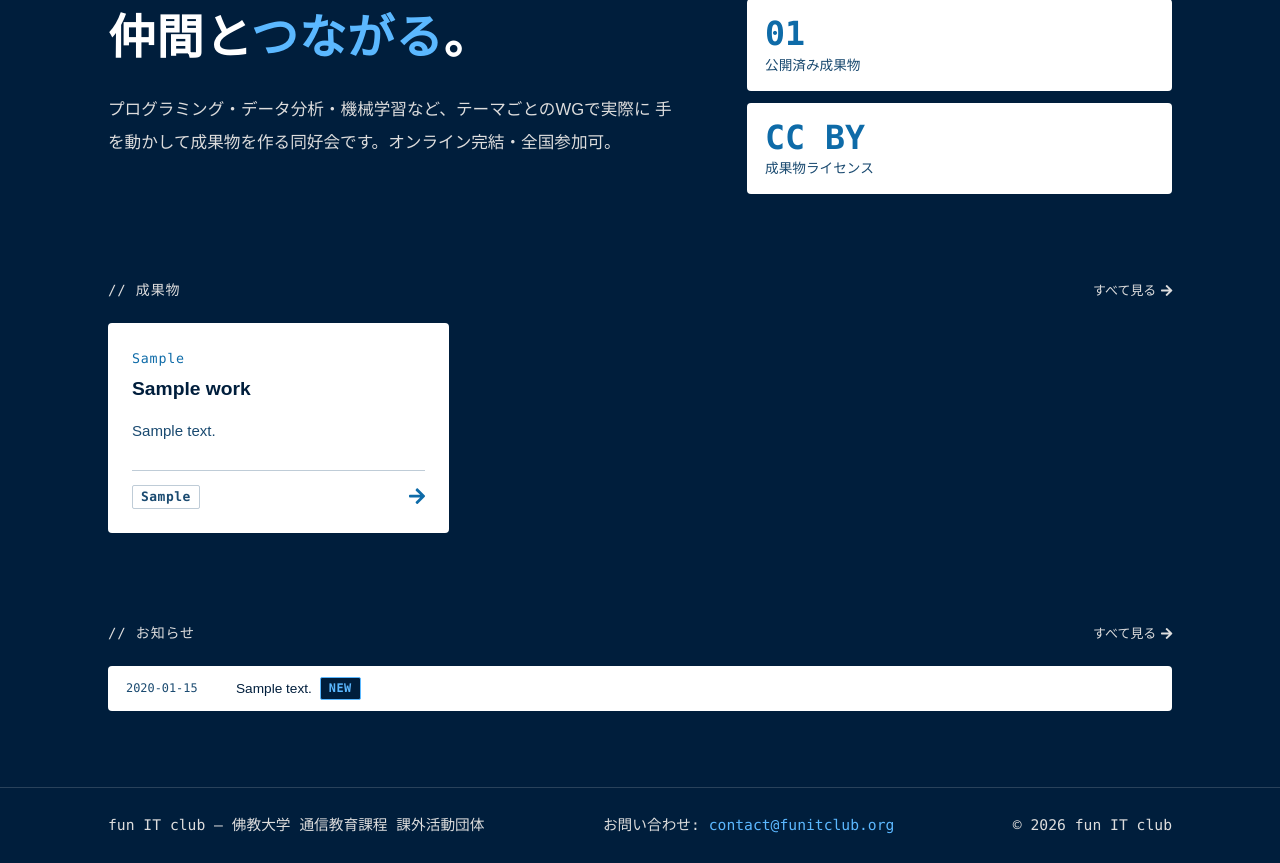
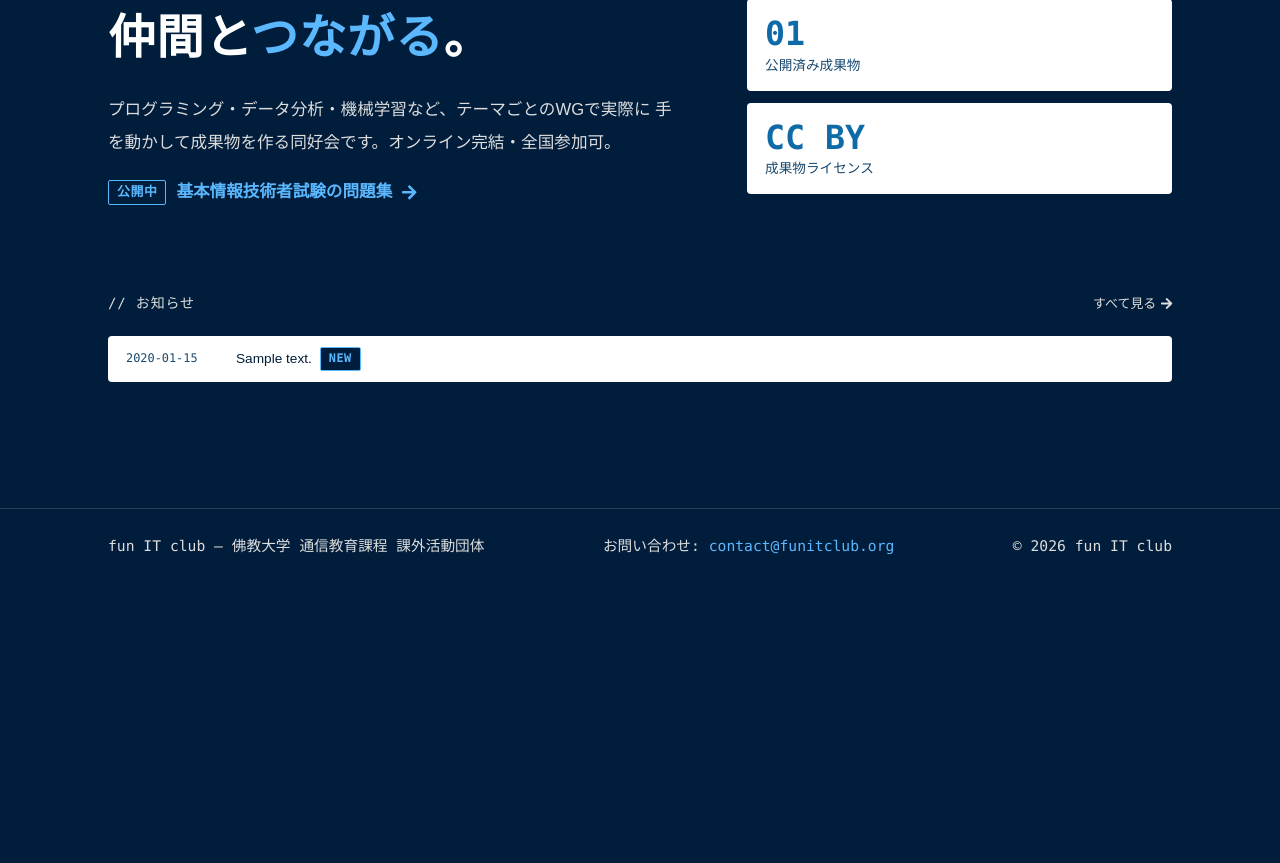
Before and after one commit to funITclub/homepage, a Django app: page / in a window 1280 px wide. Shown: the part 217-1080 px from the top of the page. After the commit the page ends 772 px from the top, so only its background shows below. Run offline with Django 5.2, Linux system fonts and the light colour scheme; data comes from the database, SQL or seed files in the repository; tables that the repository leaves empty hold one stand-in row (values such as "Sample post").

Commit message:
成果物の欄をやめ、TOP のヒーローに問題集へのリンクだけを足す
トップページの構成は変えない方針にしたので、前のコミットの欄と
「TOP に載せる」の項目（マイグレーションを含む）を取り消す。
代わりにヒーローの説明文の下に「公開中」のリンクを1本置く。

Co-Authored-By: Claude Opus 5.5 <noreply@anthropic.com>

```diff
--- a/catalog/admin.py
+++ b/catalog/admin.py
@@ -18,7 +18,7 @@ class WgAdmin(admin.ModelAdmin):
 
 @admin.register(Work)
 class WorkAdmin(admin.ModelAdmin):
-    list_display = ('sort_order', 'category', 'title', 'license', 'is_featured', 'is_published', 'updated_at')
-    list_filter = ('is_published', 'is_featured', 'category')
+    list_display = ('sort_order', 'category', 'title', 'license', 'is_published', 'updated_at')
+    list_filter = ('is_published', 'category')
     search_fields = ('title', 'category', 'description')
     readonly_fields = ('created_at', 'updated_at')
--- a/catalog/forms.py
+++ b/catalog/forms.py
@@ -50,7 +50,7 @@ class WorkForm(forms.ModelForm):
         model = Work
         fields = [
             'category', 'title', 'description', 'license',
-            'url', 'is_featured', 'sort_order', 'is_published',
+            'url', 'sort_order', 'is_published',
         ]
         widgets = {
             'category': forms.TextInput(attrs={'placeholder': '例: Web App'}),
--- a/catalog/models.py
+++ b/catalog/models.py
@@ -137,11 +137,6 @@ class Work(models.Model):
         blank=True,
         help_text='空欄なら「作成中」ページに繋ぎます。',
     )
-    is_featured = models.BooleanField(
-        'TOP に載せる',
-        default=False,
-        help_text='入れると TOP の「成果物」にもカードを出します。公開中のものだけ。',
-    )
     sort_order = models.IntegerField(
         '表示順',
         default=0,
--- a/catalog/templates/catalog/work_list.html
+++ b/catalog/templates/catalog/work_list.html
@@ -20,8 +20,7 @@
 
         <p class="editor-note">
             公開サイトの「成果物」に出るカードです。公開中の件数が
-            TOP の「公開済み成果物」に入ります。「TOP に載せる」を入れたものは、
-            TOP の「成果物」にも同じカードを出します。
+            TOP の「公開済み成果物」に入ります。
         </p>
 
         <div class="editor-toolbar">
@@ -52,7 +51,7 @@
                                 {% if work.license %}<span class="badge badge-ink">{{ work.license }}</span>{% endif %}
                             </td>
                             <td class="editor-state">
-                                {% if work.is_published %}公開{% else %}下書き{% endif %}{% if work.is_featured %}・TOP{% endif %}
+                                {% if work.is_published %}公開{% else %}下書き{% endif %}
                             </td>
                             <td class="editor-actions">
                                 <a href="{% url 'edit:catalog:work_update' work.pk %}"><i class="fas fa-pen me-1"></i>編集</a>
--- a/home/templates/home/_work_card.html
+++ /dev/null
@@ -1,16 +0,0 @@
-{% load gate %}
-{# 成果物のカード。成果物一覧と TOP で共用する。 #}
-<div class="card work-card">
-    <div class="work-type">{{ work.category }}</div>
-    <h2>{{ work.title }}</h2>
-    <p class="work-desc">{{ work.description|linebreaksbr }}</p>
-    <div class="work-foot">
-        {% if work.license %}
-        <span class="badge badge-ink">{{ work.license }}</span>
-        {% else %}
-        <span></span>
-        {% endif %}
-        {# どれも別タブで開く。URL が未設定なら「作成中」ページ（閉じるボタンで元のページに戻る）。 #}
-        <a class="work-link" href="{% if work.url %}{{ work.url|gate_link }}{% else %}{% url 'home:coming_soon' %}?from=works{% endif %}" target="_blank" rel="noopener noreferrer" aria-label="詳細を見る（別タブで開きます）"><i class="fas fa-arrow-right"></i></a>
-    </div>
-</div>
--- a/home/templates/home/index.html
+++ b/home/templates/home/index.html
@@ -1,4 +1,5 @@
 {% extends "base.html" %}
+{% load gate %}
 
 {% block title %}fun IT club — 佛教大学 通信教育課程 課外活動団体{% endblock %}
 
@@ -13,6 +14,9 @@
                 プログラミング・データ分析・機械学習など、テーマごとのWGで実際に
                 手を動かして成果物を作る同好会です。オンライン完結・全国参加可。
             </p>
+            {# 別タブで開く。成果物一覧のカードと同じく通行証を付ける。 #}
+            {% url 'fe:index' as fe_url %}
+            <a class="hero-link" href="{{ fe_url|gate_link }}" target="_blank" rel="noopener noreferrer"><span class="badge badge-new">公開中</span>基本情報技術者試験の問題集<i class="fas fa-arrow-right"></i></a>
         </div>
 
         {# 件数は編集画面で登録した公開中のWG・成果物に連動する。 #}
@@ -31,22 +35,6 @@
             </div>
         </div>
     </section>
-
-    {# 編集画面で「TOP に載せる」を入れた成果物。1件もなければ欄ごと出さない。 #}
-    {% if featured_works %}
-    <section class="section">
-        <div class="section-head">
-            <p class="section-label">// 成果物</p>
-            <a class="section-more" href="{% url 'home:work_list' %}">すべて見る<i class="fas fa-arrow-right ms-1"></i></a>
-        </div>
-
-        <div class="grid-3">
-            {% for work in featured_works %}
-            {% include "home/_work_card.html" %}
-            {% endfor %}
-        </div>
-    </section>
-    {% endif %}
 
     <section class="section">
         <div class="section-head">
--- a/home/views.py
+++ b/home/views.py
@@ -130,10 +130,9 @@ class NavMixin:
 
 @method_decorator(login_not_required, name='dispatch')
 class IndexView(NavMixin, TemplateView):
-    """TOP。ヒーロー・活動サマリ・成果物・お知らせ。
+    """TOP。ヒーロー・活動サマリ・お知らせ。
 
     活動サマリの件数は、公開中のWG（活動中のみ）と成果物の登録数に連動する。
-    成果物は編集画面で「TOP に載せる」を入れたものだけを出す。
     お知らせは新しい news_limit 件だけを出し、残りは NewsListView に送る。
     """
 
@@ -148,7 +147,6 @@ class IndexView(NavMixin, TemplateView):
         context['news_list'] = News.objects.published()[:self.news_limit]
         context['active_wg_count'] = Wg.objects.published().filter(status=Wg.ACTIVE).count()
         context['work_count'] = Work.objects.published().count()
-        context['featured_works'] = Work.objects.published().filter(is_featured=True)
         return context
 
 
--- a/static/css/funitclub.css
+++ b/static/css/funitclub.css
@@ -278,6 +278,17 @@ a:hover {
     font-size: .95rem;
     line-height: 2;
     max-width: 34em;
+}
+
+.hero-link {
+    display: inline-flex;
+    flex-wrap: wrap;
+    align-items: center;
+    gap: 8px 10px;
+    margin-top: 18px;
+    color: var(--accent);
+    font-size: .95rem;
+    font-weight: 700;
 }
 
 .stats {
```
Also changed, not shown: catalog/tests.py (+0 -13 lines), home/templates/home/work_list.html (+15 -1 lines), home/tests.py (+4 -33 lines), README.md, catalog/migrations/0004_work_is_featured.py (deleted).
